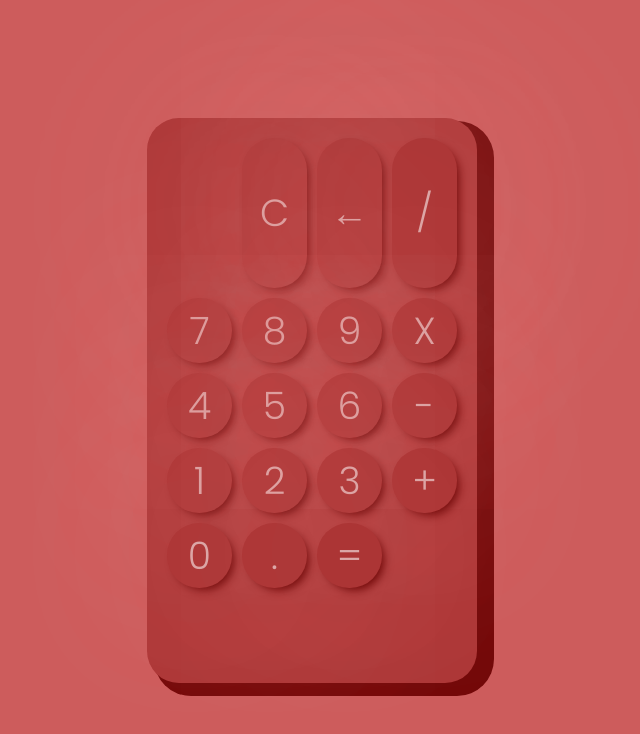
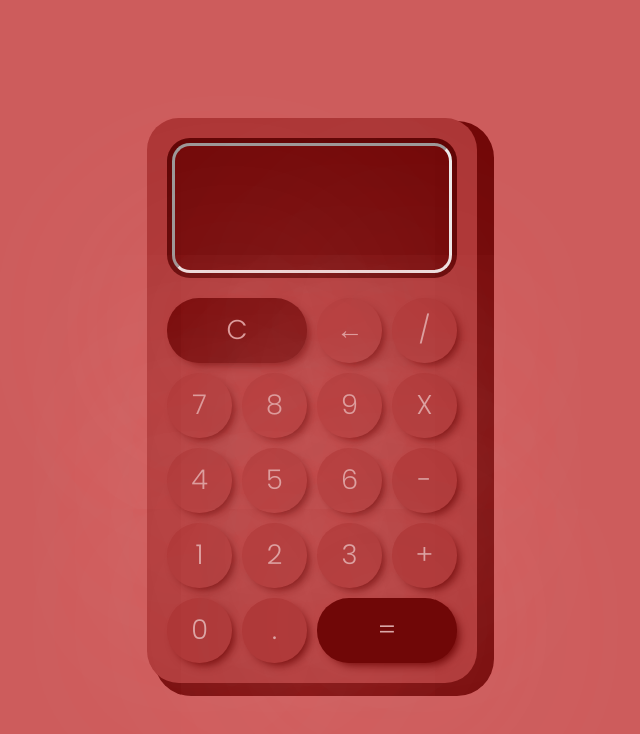
Before and after one commit to VanesaMartos/vanilla_js_calculator, a plain HTML site: page index.html in a window 1280 px wide. Shown: the whole page, without its empty margins (328-968 px from the left). Drawn offline with Linux system fonts and the light colour scheme.

Commit message:
css acabado@

```diff
--- a/index.css
+++ b/index.css
@@ -30,7 +30,7 @@ button {
   margin: 5px;
   padding: 0;
   border-radius: 32px;
-  font-size: 1cm;
+  font-size: 1.7em;
   border: none;
   background-color: rgb(172, 53, 53);
   box-shadow: 5px 5px 10px -3px rgb(112, 7, 7), -5px -5px 500px 3px rgb(228, 131, 131);
@@ -39,3 +39,32 @@ button {
 button:active {
   background-color: rgb(112, 7, 7);
 }
+
+.doublecol {
+  grid-column: span 2;
+  background-color: rgb(112, 7, 7);
+}
+
+.display {
+  grid-column: 1/-1;
+  border-style: inset;
+  padding: 16px;
+  display: flex;
+  margin: 10px 10px 20px;
+  flex-direction: column;
+  align-items: flex-end;
+  background-color: rgb(112, 7, 7);
+  border-radius: 18px;
+  text-align: right;
+  justify-content: space-between;
+  word-break: break-all;
+  box-shadow: 0px 0px 0px 5px rgb(94, 3, 3);
+}
+
+#result {
+  font-size: 1.5em;
+}
+
+#enter-value {
+  font-size: 2em;
+}
--- a/index.html
+++ b/index.html
@@ -16,7 +16,7 @@
           <div id="enter-value"></div>
           <div id="result"></div>
         </div>
-        <button class="2col">C</button>
+        <button class="doublecol">C</button>
         <button>&larr;</button>
         <button class="operator">/</button>
         <button class="number">7</button>
@@ -33,7 +33,7 @@
         <button class="operator">+</button>
         <button class="number">0</button>
         <button class="number">.</button>
-        <button class="2col">=</button>
+        <button class="doublecol">=</button>
       </div>
     </div>
   </body>
```
